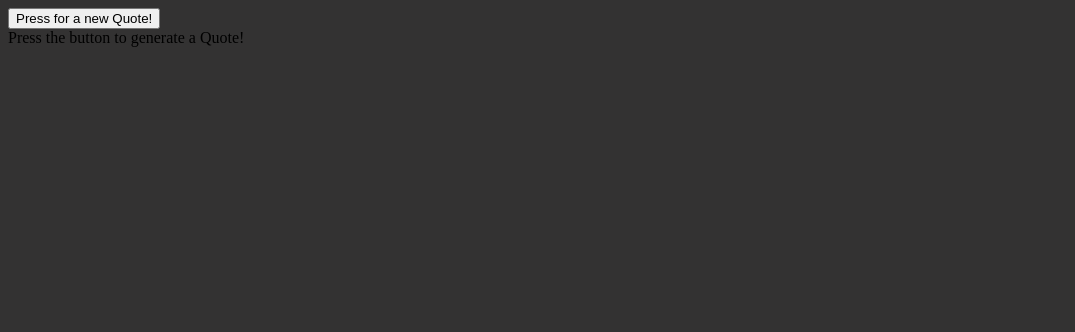
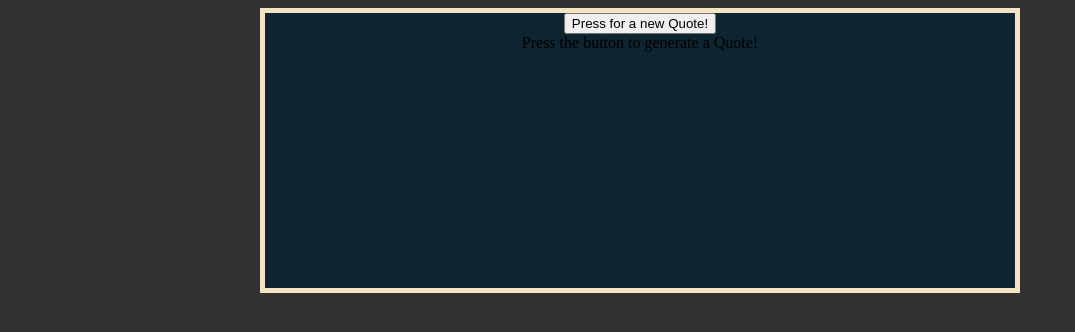
Before and after one commit to britneyalex/mixedMessages, a plain HTML site: page index.html in a window 1280 px wide. Shown: the whole page, without its empty margins (0-1075 px from the left). Drawn offline with Linux system fonts and the light colour scheme.

Commit message:
Container changes

```diff
--- a/style.css
+++ b/style.css
@@ -1,3 +1,12 @@
 body {
     background-color: #333232;
 }
+
+#container {
+    background-color: #0e2431;
+    border: 5px solid #F5E4C3;
+    height: 275px;
+    width: 750px;
+    margin: 0 auto;
+    text-align: center;
+}
```
